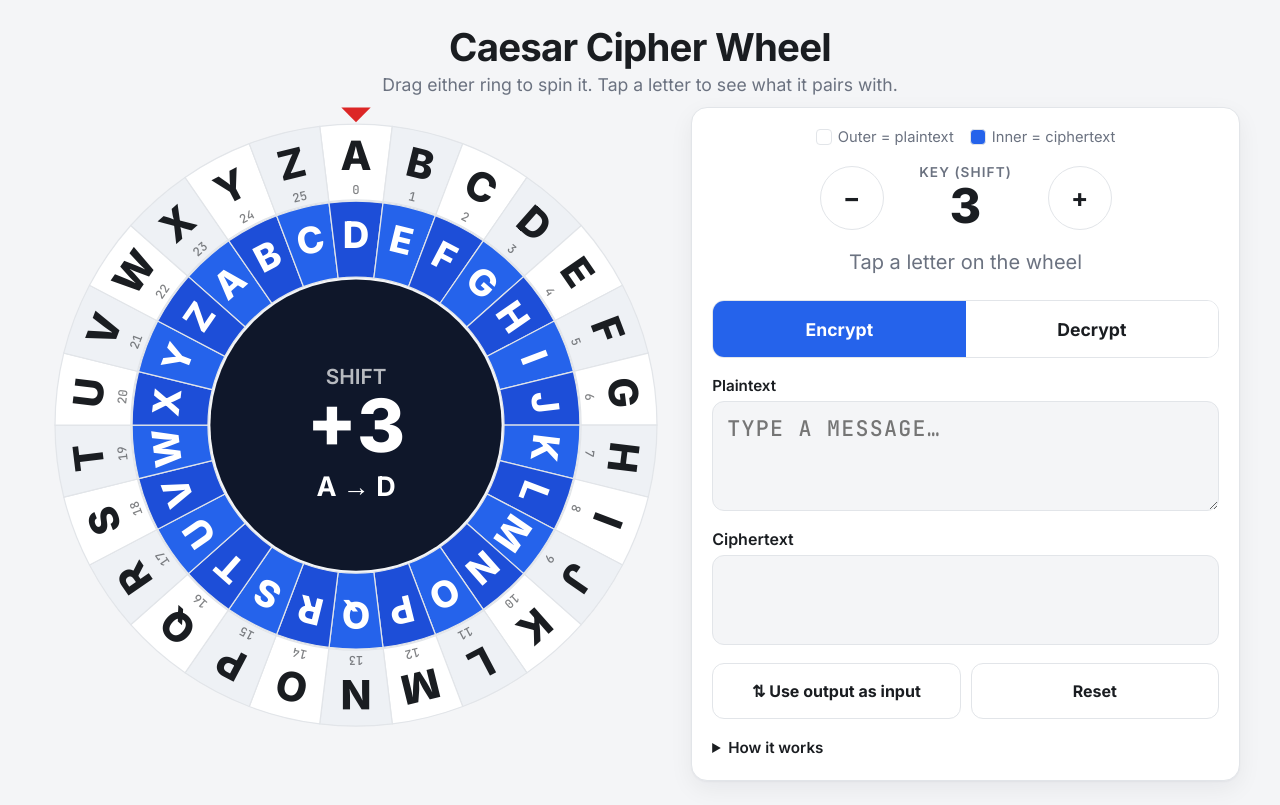
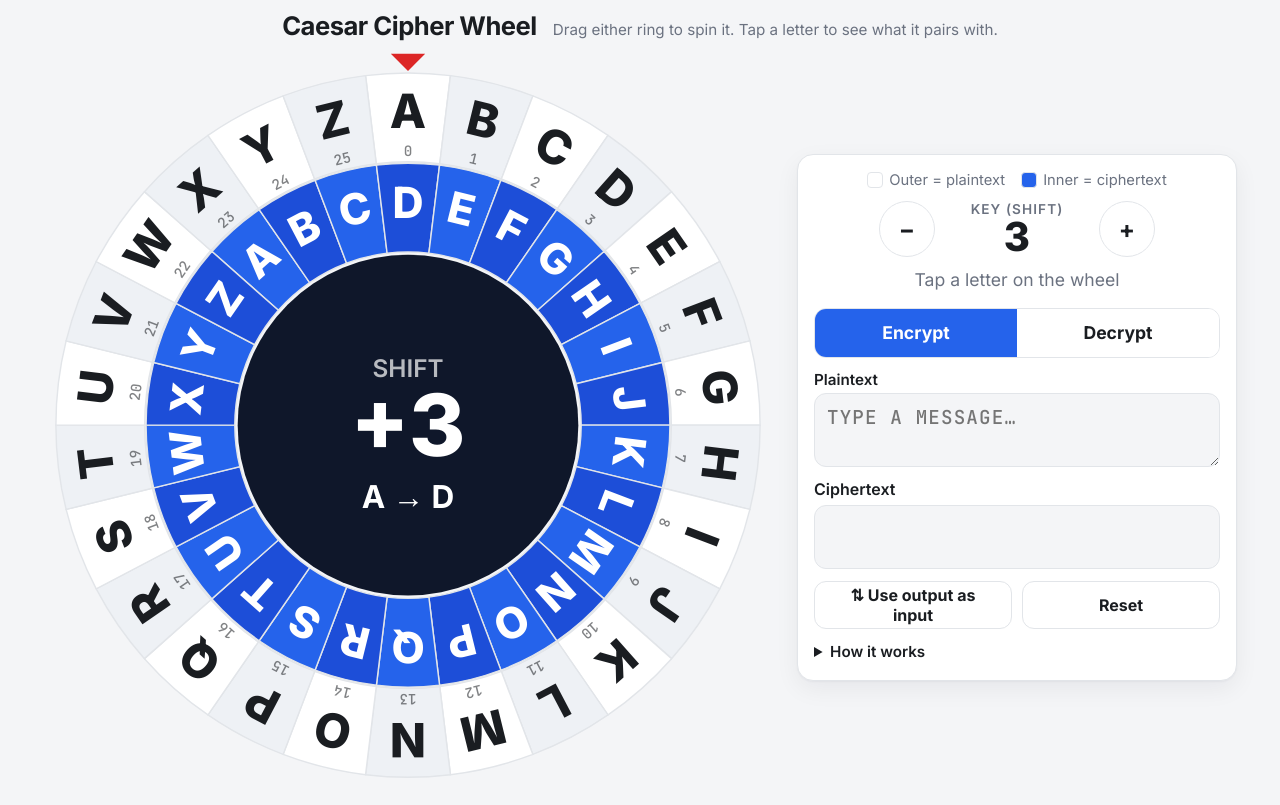
Before and after one commit to toanh/learncyber, a plain HTML site: page caesar/index.html in a window 1280 px wide. Drawn offline with Linux system fonts and the light colour scheme.

Commit message:
fitting onto screen

```diff
--- a/caesar/index.html
+++ b/caesar/index.html
@@ -136,6 +136,43 @@
 
   details{color:var(--muted);font-size:.95rem;line-height:1.5}
   summary{cursor:pointer;font-weight:600;color:var(--ink)}
+
+  /* ---- Laptop / desktop: fit everything on one screen ---- */
+  @media (min-width:900px){
+    body{
+      height:100vh;height:100dvh;min-height:0;
+      padding:10px 20px 14px;
+      display:flex;flex-direction:column;
+    }
+    header{
+      margin:0 auto 8px;display:flex;align-items:baseline;justify-content:center;
+      gap:16px;flex-wrap:wrap;
+    }
+    h1{font-size:1.6rem;margin:0}
+    header p{font-size:.95rem}
+    main{
+      flex:1;min-height:0;max-width:none;width:100%;
+      grid-template-columns:auto minmax(340px,440px);
+      grid-template-rows:100%;
+      justify-content:center;align-items:stretch;gap:24px;
+    }
+    .wheel-wrap{
+      --wheel:min(calc(100vh - 70px), calc(100vw - 520px));
+      --wheel:min(calc(100dvh - 70px), calc(100vw - 520px));
+      width:var(--wheel);height:var(--wheel);max-width:none;margin:0;align-self:center;
+    }
+    .panel{
+      padding:16px;gap:12px;overflow-y:auto;min-height:0;
+      align-self:center;max-height:100%;
+    }
+    button{min-height:48px;font-size:1.05rem}
+    .round{width:56px;height:56px;font-size:1.5rem}
+    .shift-display .val{font-size:2.5rem;line-height:1}
+    .pair{font-size:1.1rem;min-height:1.5em}
+    .pair b{font-size:1.4rem}
+    textarea,.out{font-size:1.2rem;min-height:64px;padding:10px 12px}
+    label.field,.panel .field{gap:4px}
+  }
 </style>
 </head>
 <body>
@@ -181,7 +218,7 @@
 
     <label class="field">
       <span id="inLabel">Plaintext</span>
-      <textarea id="input" rows="3" autocomplete="off" autocapitalize="characters" spellcheck="false" placeholder="Type a message…"></textarea>
+      <textarea id="input" rows="2" autocomplete="off" autocapitalize="characters" spellcheck="false" placeholder="Type a message…"></textarea>
     </label>
 
     <div class="field" style="display:flex;flex-direction:column;gap:6px;font-weight:600">
```
